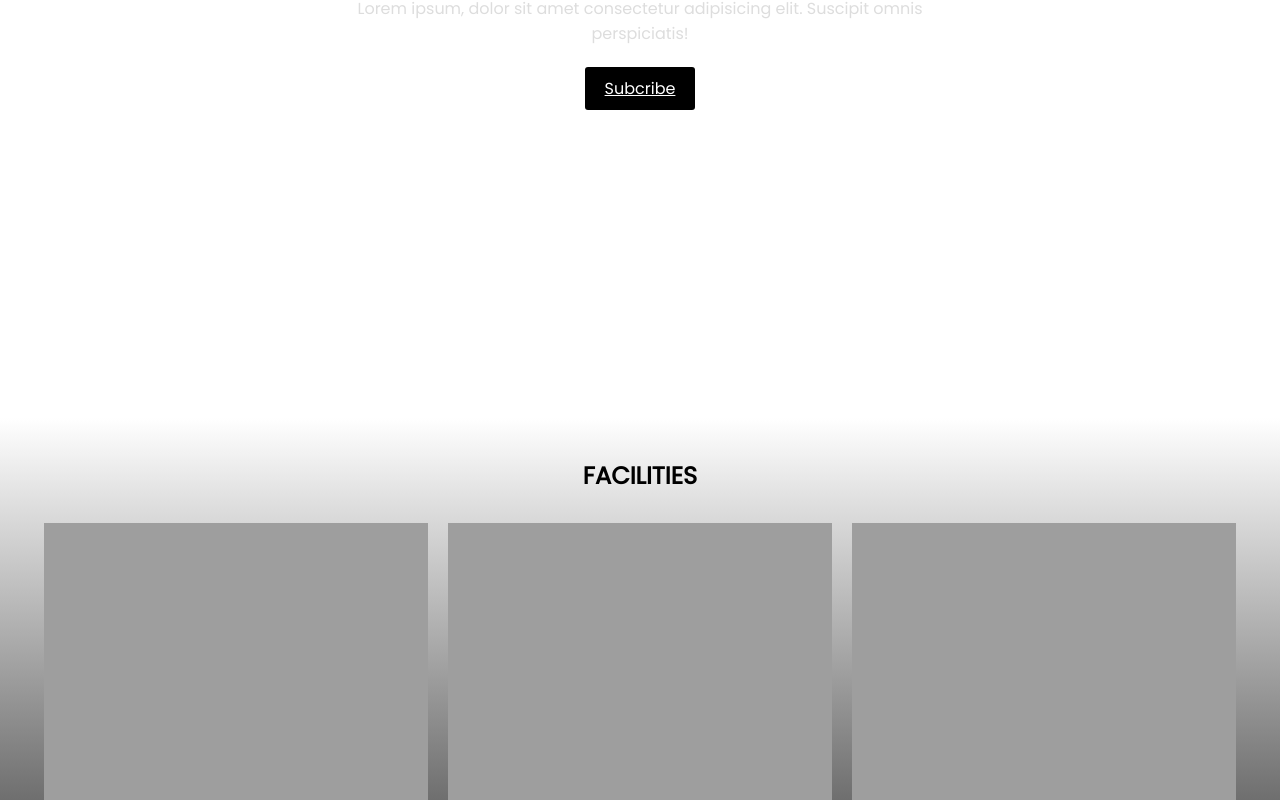
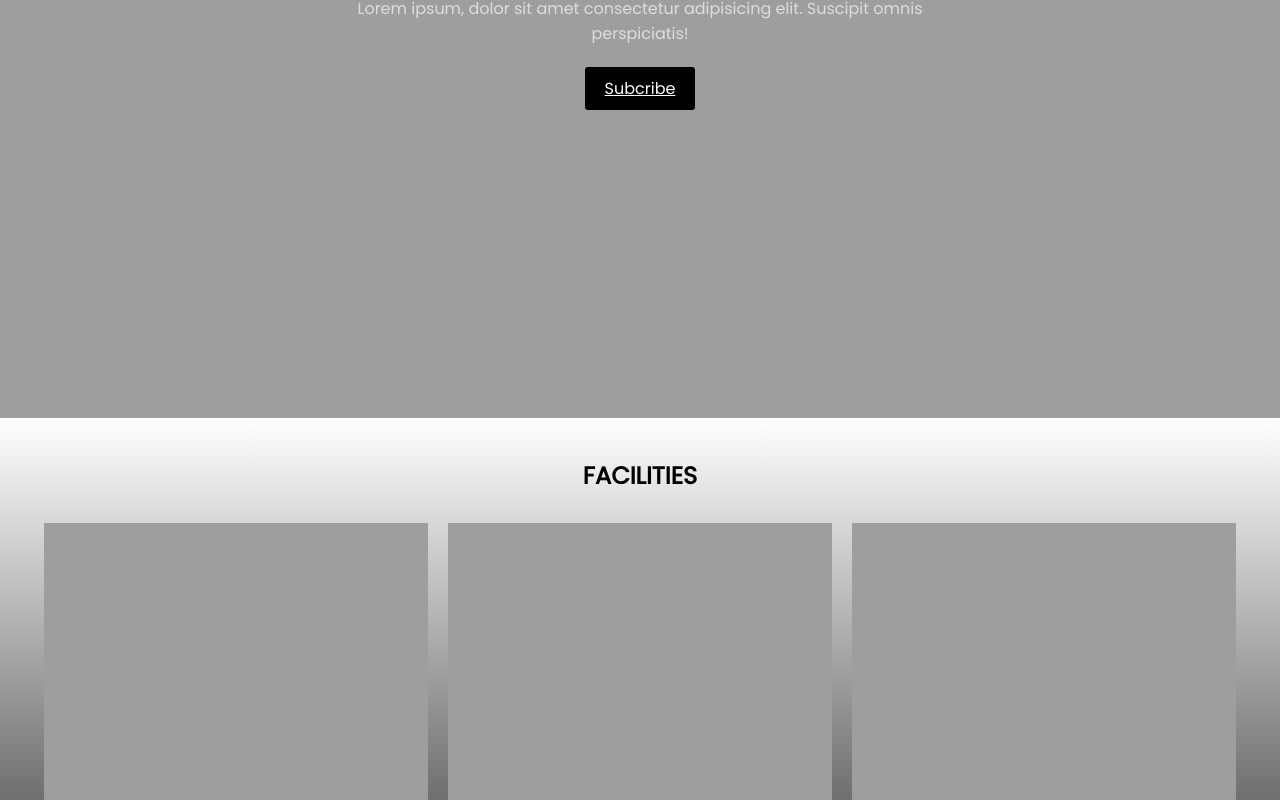
Before and after one commit to DeepakChowdry-bit/JYM, a plain HTML site: page index.html in a window 1280 px wide. Shown: the part 382-1182 px from the top of the page. Drawn offline with nearby package versions, Linux system fonts and the light colour scheme; the site is published under a folder, as on GitHub Pages, so addresses that start at the root find nothing.

Commit message:
Update Nav.css

```diff
--- a/Nav.css
+++ b/Nav.css
@@ -91,7 +91,7 @@ ul li a:hover{
   }
 
   .cont{
-    background: url(/gym.jpg);
+    background: url(img/gym.jpg);
     background-size: cover;
     height: 100vh;
     background-position: center;
```
